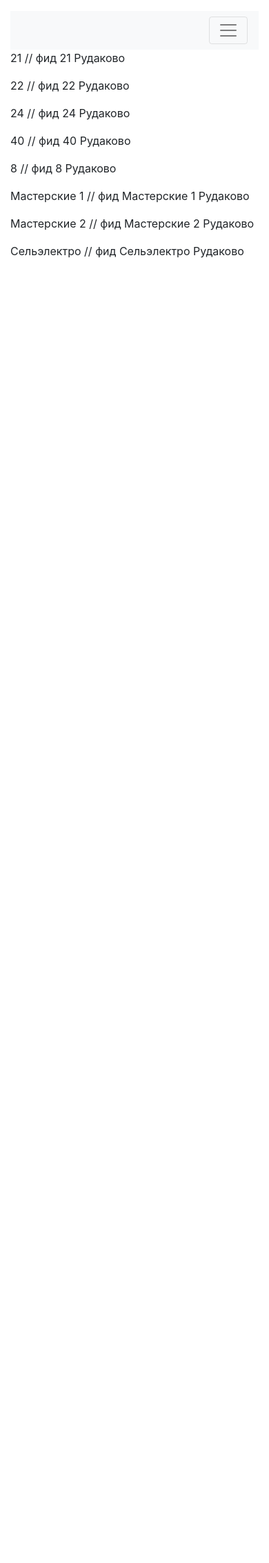
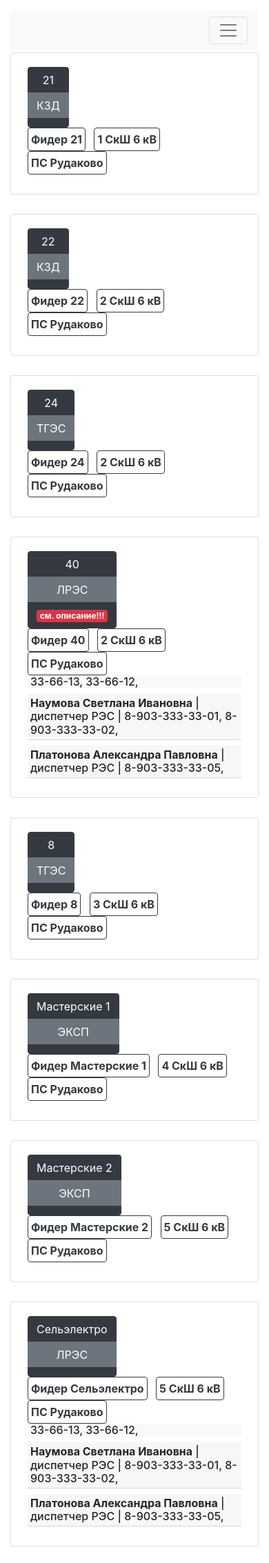
Before and after one commit to gitSergeyhab/Tula_networks, a Django app: page /feeders/substation/1/ in a window 390 px wide. Shown: the whole page at 69% size. Before the commit the page ends 374 px from the top, so only its background shows below. Run offline with Django 3.2, Linux system fonts and the light colour scheme; data comes from the database, SQL or seed files in the repository; some libraries are stand-ins or nearby versions.

Commit message:
add feeder.html and many fixes

```diff
--- a/Tula_Networks/tula_net/admin.py
+++ b/Tula_Networks/tula_net/admin.py
@@ -5,10 +5,10 @@ from .models import Substation, Section, Feeder, Subscriber, Person, Phone, Grou
 
 
 class SubstationAdmin(admin.ModelAdmin):
-    list_display = ['pk', 'number', 'name', 'voltage_h', 'voltage_m', 'voltage_l', 'group', 'subscriber']
+    list_display = ['pk', 'number', 'name', 'voltage_h', 'voltage_m', 'voltage_l', 'group', 'alien']
     list_display_links = ['number', 'name']
     search_fields = ['number', 'name']
-    list_filter = ['voltage_h', 'voltage_m', 'voltage_l', 'group', 'subscriber']
+    list_filter = ['voltage_h', 'voltage_m', 'voltage_l', 'group', 'alien']
 
 
 admin.site.register(Substation, SubstationAdmin)
@@ -53,7 +53,7 @@ admin.site.register(Person, PersonAdnin)
 
 
 class FeederAdmin(admin.ModelAdmin):
-    list_display = ['name', 'substation', 'section', 'subscriber', 'res', 'attention']
+    list_display = ['name', 'substation', 'section', 'subscriber', 'res', 'attention', 'number_tp']
     list_display_links = ['name']
     search_fields = ['name']
     list_filter = ['substation', 'res', 'attention']
--- a/Tula_Networks/tula_net/templates/tula_net/OnePS.html
+++ b/Tula_Networks/tula_net/templates/tula_net/OnePS.html
@@ -27,9 +27,7 @@
                     {% if ps.description %}
                     <h4><b>О подстанции:</b> {{ ps.description }} </h4>
                     {% endif %}
-{% comment %}
-                    <br>{{ ps.sections.all }} <br> {{ ps.feeders.all }}
-{% endcomment %}
+
                 </div>
               </div>
             </div>
--- a/Tula_Networks/tula_net/templates/tula_net/feeders.html
+++ b/Tula_Networks/tula_net/templates/tula_net/feeders.html
@@ -3,9 +3,81 @@
 {% block cards1 %}
 
 {% for feeder in feeders %}
-<p> {{ feeder.name }} // {{ feeder }} </p>
+      <div class="row mt-1">
+        <div class="col-12 col-lg-10 offset-lg-2 m-auto">
+          <div class="card mb-4">
+            <div class="card-body px-4">
+              <div class="row">
+                <div class="col-12 col-md-3 col-lg-2 d-flex align-items-center">
+                    <div class="btn-group-vertical ">
+                        <a href="{{ feeder.get_absolute_url }}" type="button" class="btn btn-dark">{{ feeder.name }}</a>
+                        <a href="{{ feeder.subscriber.get_absolute_url }}" type="button" class="btn btn-secondary">
+                            {% if feeder.subscriber.short_name %}
+                            {{ feeder.subscriber.short_name }}
+                            {% else %}
+                            {{ feeder.subscriber.name }}
+                            {% endif %}
+                        </a>
+                        <a href="{{ feeder.get_absolute_url }}" type="button" class="btn btn-dark">
+                            {% if feeder.attention %}
+                            <span class="badge badge-danger">см. описание!!!</span>
+                            {% endif %}
+                        </a>
+
+                    </div>
+
+                </div>
+                <div class="col-12 col-md-9 col-lg-9">
+
+                <a href="{{ feeder.get_absolute_url }}" class="btn btn-outline-dark mx-auto  p-1">
+                    <b>Фидер {{ feeder.name }}</b>
+                </a>
+                <a href="{{ feeder.section.get_absolute_url }}" class="btn btn-outline-dark mx-2  p-1">
+                    <b>{{ feeder.section.name }}</b>
+                </a>
+                <a href="{{ feeder.substation.get_absolute_url }}" class="btn btn-outline-dark mx-auto p-1">
+                    <b>ПС {{ feeder.substation.name }}</b>
+                </a>
+                    <h6 class="bg-light px-1">
+                        {% for phone in feeder.subscriber.phones.all %}
+                        {{ phone }},
+                        {% endfor %}
+                     </h6>
+
+                    {% for person in feeder.subscriber.persons.all %}
+                        <h6 class="px-0 mx-0">
+                            <p class="my-0 card-header p-1"><b>{{ person }}</b> | {{person.position}} |
+                            {% for phone in person.phones.all %} {{ phone }},  {% endfor %}</p>
+                        </h6>
+                    {% endfor %}
+
+
+
+                </div>
+              </div>
+            </div>
+          </div>
+        </div>
+      </div>
+
+
 
 
 {% endfor %}
 
 {% endblock %}
+
+    name = models.CharField(max_length=32, verbose_name='Название фидера')
+    substation = models.ForeignKey(Substation, related_name='feeders', on_delete=models.CASCADE, verbose_name='ПС')
+    section = models.ForeignKey(Section, related_name='feeders', on_delete=models.CASCADE, verbose_name='СкШ')
+    subscriber = models.ForeignKey(Subscriber, related_name='feeders', on_delete=models.SET_NULL,
+                                   verbose_name='абонент', blank=True, null=True)
+    length = models.PositiveSmallIntegerField(blank=True, verbose_name='Протяженность', null=True)
+    number_tp = models.PositiveSmallIntegerField(blank=True, verbose_name='Количество ТП', null=True)
+    population = models.PositiveSmallIntegerField(blank=True, verbose_name='Население', null=True)
+    social = models.PositiveSmallIntegerField(blank=True, verbose_name='Социалка', null=True)
+    res = models.ForeignKey(Res, related_name='feeders', verbose_name='РЭС или еще кто',
+                            on_delete=models.SET_NULL, blank=True, null=True)
+    attention = models.BooleanField(verbose_name='!!!')
+    reliability_category = models.PositiveSmallIntegerField(blank=True, verbose_name='категория надежности', null=True)
+    description = models.TextField(verbose_name='Описение', blank=True)
--- a/Tula_Networks/tula_net/templates/tula_net/one_subscriber.html
+++ b/Tula_Networks/tula_net/templates/tula_net/one_subscriber.html
@@ -20,6 +20,12 @@
     {% if subscriber.description %}
         <p class="card-text"> Информация о потребителе: <br> {{ subscriber.description }}</p>
     {% endif %}
+    <div class="card-footer">
+        <a href="{% url 'subscriber_ss' subscriber.pk %}" class="btn btn-outline-dark mx-auto d-block pt-3 pb-1">
+             <h4 class="card-title">Подстанции с фидерами потребителя </h4>
+        </a>
+
+    </div>
   </div>
 </div>
 
--- a/Tula_Networks/tula_net/templates/tula_net/section.html
+++ b/Tula_Networks/tula_net/templates/tula_net/section.html
@@ -16,7 +16,7 @@
 
      <p class="card-text"><b class="card-title">Фидеры:</b>
       {% for feeder in section.feeders.all %}
-      <a href="#" class="btn btn-secondary py-1">{{ feeder.name }} </a>
+      <a href="{{ feeder.get_absolute_url }}" class="btn btn-secondary py-1">{{ feeder.name }} </a>
       {% endfor %}
      </p>
    </div>
--- a/Tula_Networks/tula_net/templates/tula_net/substations_by_ss.html
+++ b/Tula_Networks/tula_net/templates/tula_net/substations_by_ss.html
@@ -13,12 +13,12 @@
 
   </div>
   <div class="card-body">
-    <h5 class="card-title">Фидеры</h5>
-    <p class="card-text">
+
+      <p class="card-text"><b>Фидеры</b>
         {% for feeder in ps.feeders.all %}
 
         {% if feeder.subscriber == the_subscriber %}
-        <a href="#" class="btn btn-secondary">{{ feeder.name }}</a> ,
+        <a href="{{ feeder.get_absolute_url }}" class="btn btn-secondary">{{ feeder.name }}</a> ,
         {% endif %}
 
         {% endfor %}
--- a/Tula_Networks/tula_net/urls.py
+++ b/Tula_Networks/tula_net/urls.py
@@ -3,7 +3,8 @@ from django.contrib import admin
 from django.urls import path
 
 from tula_net.views import Main, PsList, GroupPS, ResPS, OnePS, SectionList, OneSection, OneSubstation, SectionPS, \
-   SubscriberList, OneSubscriber, SubscribersBySection, SubscribersByPS, SubstationsBySubscriber, SearcherSubscribers, SearcherPS
+   SubscriberList, OneSubscriber, SubscribersBySection, SubscribersByPS, SubstationsBySubscriber, SearcherSubscribers, \
+   SearcherPS, AllFeeders, OneFeeders
 
 urlpatterns = [
    path('', Main.as_view(), name='main'),
@@ -14,14 +15,19 @@ urlpatterns = [
    path('sections/', SectionList.as_view(), name='sections'),
    path('section_ps/<int:pk>/', SectionPS.as_view(), name='section_ps'),
 
+   path('feeders/', AllFeeders.as_view(), name='feeders'),
+   path('feeder/<int:pk>/', OneFeeders.as_view(), name='feeder'),
    path('feeders/section/<int:pk>/', OneSection.as_view(), name='section'),
    path('feeders/substation/<int:pk>/', OneSubstation.as_view(), name='substation_f'),
 
    path('subscribers/', SubscriberList.as_view(), name='subscribers'),
    path('subscriber/<int:pk>/', OneSubscriber.as_view(), name='subscriber'),
+
+   # одна СкШ или ПС со списком абонентов со списком фидеров
    path('subscribers/section/<int:pk>/', SubscribersBySection.as_view(), name='subscriber_sec'),
    path('subscribers/substation/<int:pk>/', SubscribersByPS.as_view(), name='subscriber_ps'),
 
+   # один абонент со списком ПС со списком фидеров
    path('substations/subscriber/<int:pk>/', SubstationsBySubscriber.as_view(), name='subscriber_ss'),
 
    path('searcher_subscribers/', SearcherSubscribers.as_view(), name='searcher_subscribers'),
--- a/Tula_Networks/tula_net/views.py
+++ b/Tula_Networks/tula_net/views.py
@@ -21,11 +21,13 @@ class Main(View):
 
 
 class PsList(ListView):
+    """ все ПС """
     model = Substation
     context_object_name = 'substations'
     template_name = 'tula_net/listPS.html'
     extra_context = title1
-
+    """ context['groups'] - меню в верху страницы с названиями групп ПС
+    ['flag_group'] - для того чтобы не выводить названия групп, если группа уже выбрана и убрать поле поиска """
     def get_context_data(self, *, object_list=None, **kwargs):
         context = super().get_context_data(**kwargs)
         context['context_menu'] = context_menu
@@ -35,6 +37,7 @@ class PsList(ListView):
 
 
 class GroupPS(ListView):
+    """ ПС по группам """
     context_object_name = 'substations'
     template_name = 'tula_net/listPS.html'
 
@@ -48,12 +51,14 @@ class GroupPS(ListView):
 
 
 class SubstationsBySubscriber(ListView):
+    """ ПС по по абонентам со списком фидеров """
+
     context_object_name = 'substations'
     template_name = 'tula_net/substations_by_ss.html'
 
     def get_queryset(self):
         return Substation.objects.filter(feeders__subscriber__pk=self.kwargs['pk'])
-
+    """ context['the_subscriber'] - тот абонент для которого выводятся ПС и фидера """
     def get_context_data(self, *, object_list=None, **kwargs):
         context = super().get_context_data(**kwargs)
         context['the_subscriber'] = Subscriber.objects.get(pk=self.kwargs['pk'])
@@ -66,6 +71,7 @@ class ResPS(ListView):
 
 
 class OnePS(DetailView):
+    """ карточка одной пс """
     model = Substation
     template_name = 'tula_net/onePS.html'
     context_object_name = 'ps'
@@ -77,6 +83,7 @@ class OnePS(DetailView):
 
 
 class SectionList(ListView):
+    """ все секции с фидерами - бесполезная) """
     model = Section
     template_name = 'tula_net/section.html'
     context_object_name = 'sections'
@@ -85,6 +92,12 @@ class SectionList(ListView):
         context = super().get_context_data(**kwargs)
         context['context_menu'] = context_menu
         return context
+
+
+class OneFeeders(DetailView):
+    model = Feeder
+    template_name = 'tula_net/feeder.html'
+    context_object_name = 'feeder'
 
 
 class AllFeeders(ListView):
```
Also changed, not shown: Tula_Networks/tula_net/models.py (+6 -5 lines), Tula_Networks/tula_net/templates/tula_net/feeder.html (added, +37 -0 lines), Tula_Networks/db.sqlite3.
